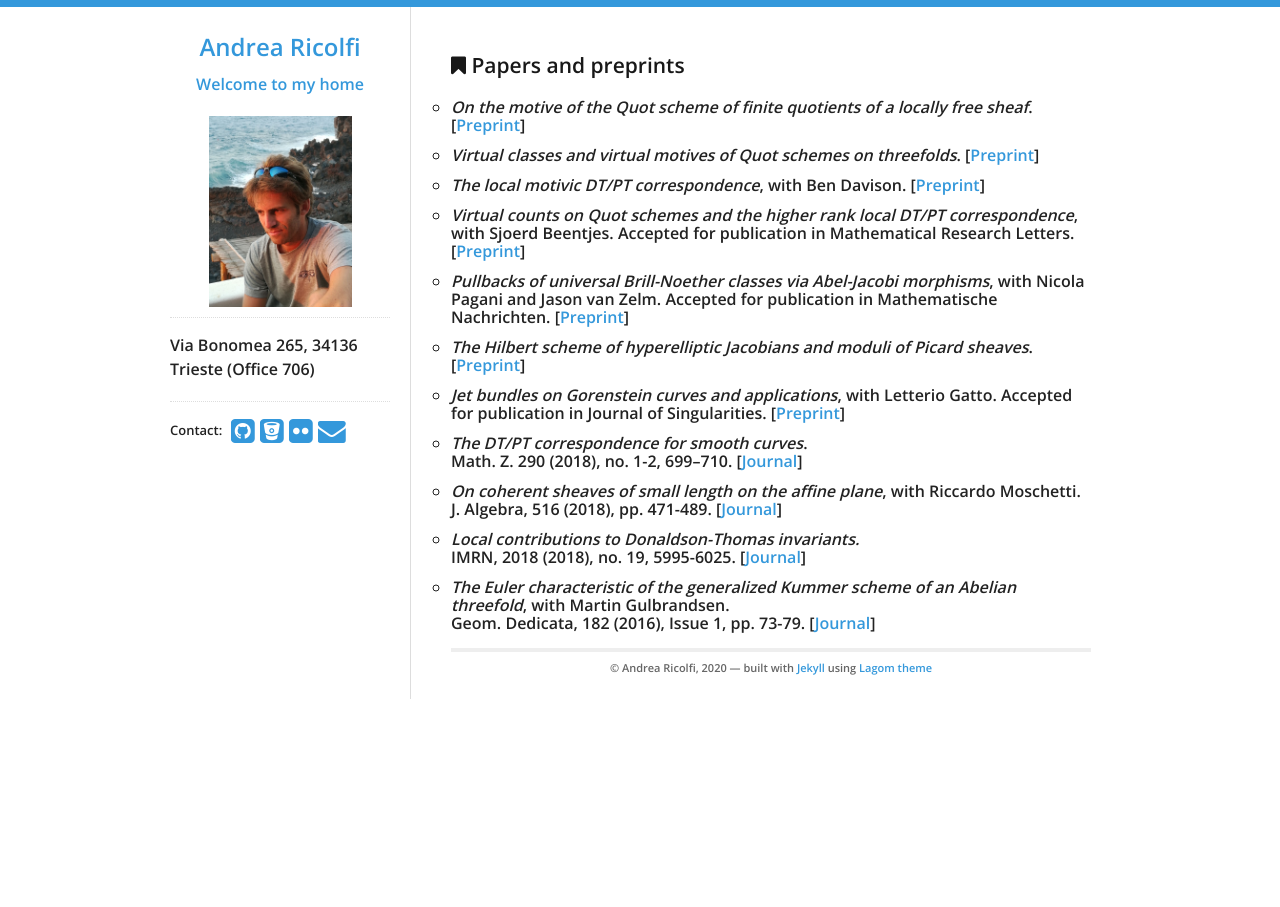
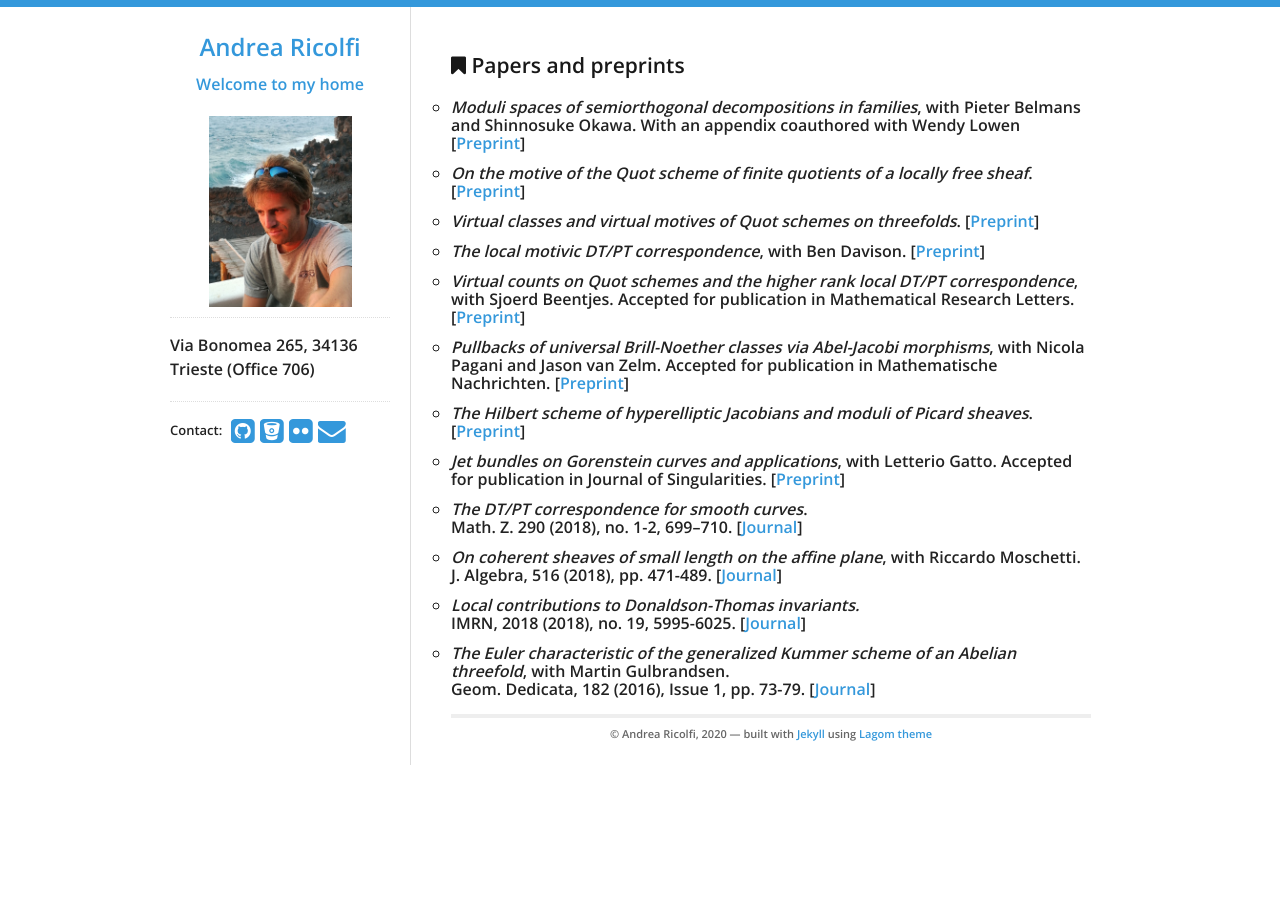
Before and after one commit to atricolfi/atricolfi.github.io, a Jekyll site: the page built from Papers.html, in a window 1280 px wide. Built offline with Jekyll 4.4.1, drawn with Linux system fonts in a browser that asks for light colours.

Commit message:
Update Papers.html
added moduli of SOD

```diff
--- a/Papers.html
+++ b/Papers.html
@@ -8,6 +8,8 @@ title: Blog Posts
 <p>
 
   <ul style="list-style-type:circle">
+<li><em>Moduli spaces of semiorthogonal decompositions in families</em>, with Pieter Belmans and Shinnosuke Okawa.
+With an appendix coauthored with Wendy Lowen [<a href="Moduli_of_SOD.pdf">Preprint</a>]</li>
 <li><em>On the motive of the Quot scheme of finite quotients of a locally free sheaf</em>.[<a href="https://arxiv.org/abs/1907.08123">Preprint</a>]</li>
 <li><em>Virtual classes and virtual motives of Quot schemes on threefolds</em>. [<a href="https://arxiv.org/abs/1906.02557">Preprint</a>]</li>
 <li><em>The local motivic DT/PT correspondence</em>, with Ben Davison. [<a href="https://arxiv.org/abs/1905.12458">Preprint</a>]</li>
```
